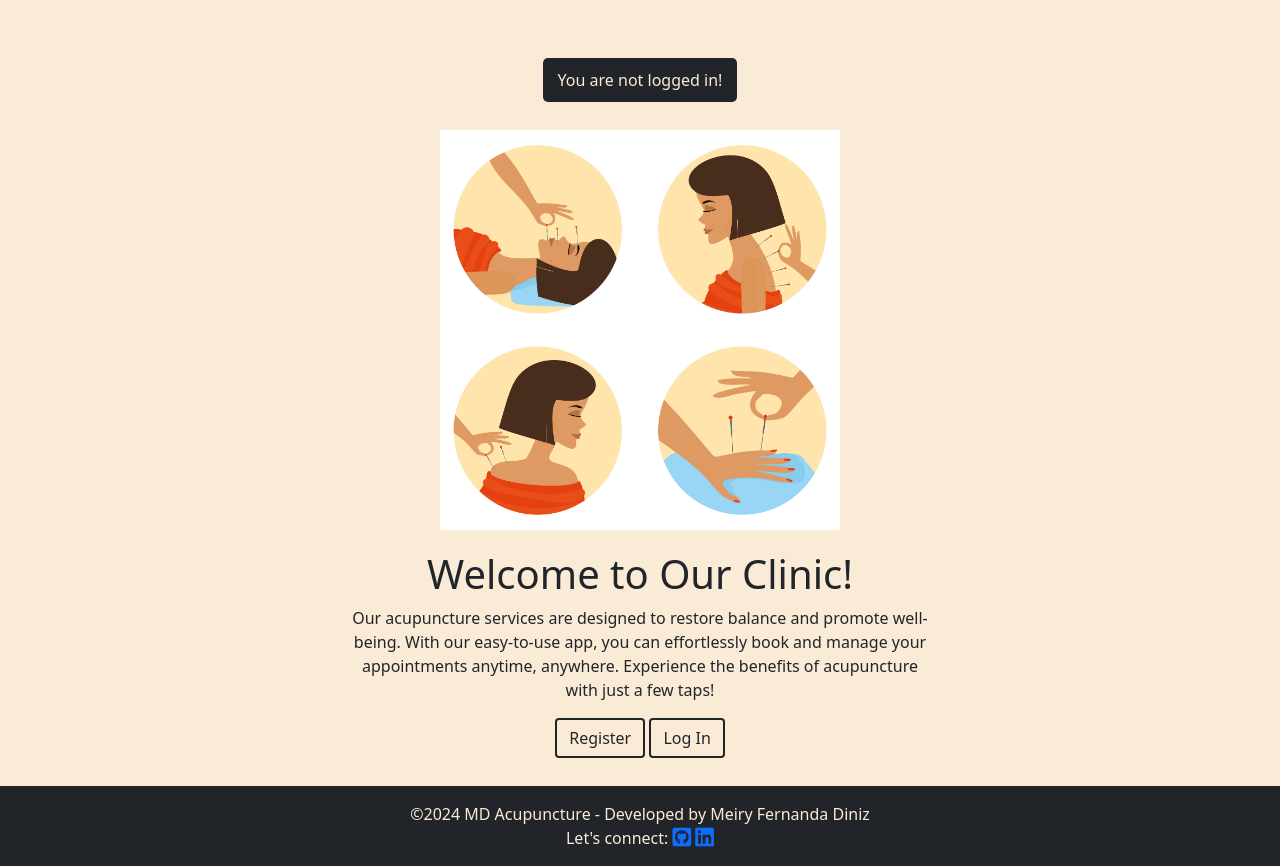
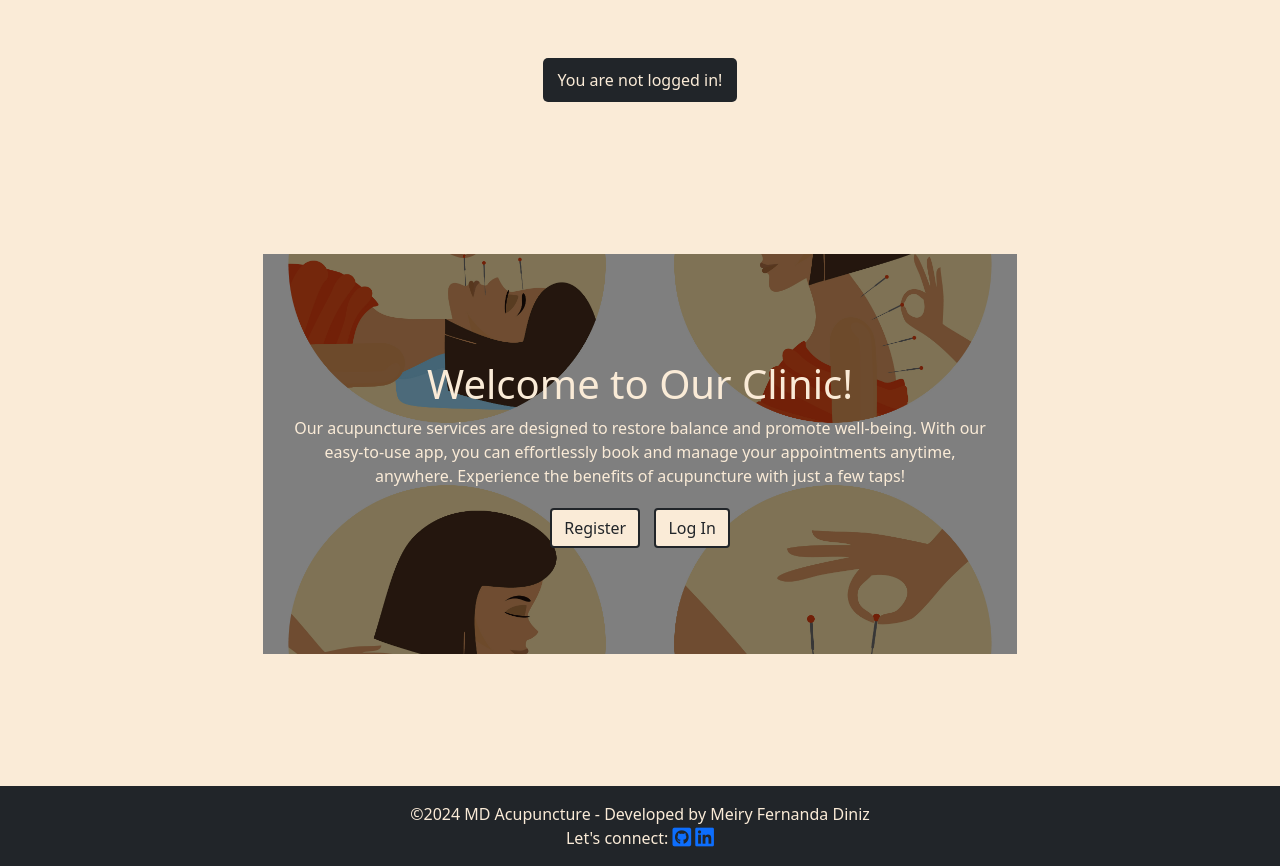
Before and after one commit to MeiryDiniz/md-acupuncture, a Django app: page / in a window 1280 px wide. Shown: the part 56-922 px from the top of the page. Run offline with Django 5.2, Linux system fonts and the light colour scheme.

Commit message:
Have hero section styled.

```diff
--- a/booking/templates/booking/index.html
+++ b/booking/templates/booking/index.html
@@ -10,30 +10,30 @@
     <button type="button" class="btn-close" data-bs-dismiss="alert" aria-label="Close"></button>
 </div>
 {% endif %}
-<img src="{% static 'images/booking/image1.jpg' %}" alt="Welcome Image" width="400">
-<!-- index.html content starts here -->
-<div class="index-content">
+
+<!-- Hero Section with Background Image -->
+<div class="hero-section">
+    <div class="overlay"></div> <!-- Semi-transparent dark overlay -->
+    <div class="hero-content">
         <h1>Welcome to Our Clinic!</h1>
-    <p>Our acupuncture services are designed to restore balance and promote well-being. With our easy-to-use app, you
-        can
-        effortlessly book and manage your appointments anytime, anywhere. Experience the benefits of acupuncture with
-        just a
-        few taps!</p>
+        <p>Our acupuncture services are designed to restore balance and promote well-being. With our easy-to-use app,
+            you can effortlessly book and manage your appointments anytime, anywhere. Experience the benefits of acupuncture with just a few taps!</p>
+
         {% if user.is_authenticated %}
         <div class="index-buttons-pg">
-        <button class="btn btn-primary" id="view-appointments-btn" data-url="{% url 'patients_page' %}">View Your
-            Appointments</button>
-        <button class="btn btn-primary" id="booking-appointment-btn" data-url="{% url 'booking_appointment' %}">Book an
-            Appointment</button>
+            <button class="btn btn-primary" id="view-appointments-btn" data-url="{% url 'patients_page' %}">View Your Appointments</button>
+            <button class="btn btn-primary" id="booking-appointment-btn" data-url="{% url 'booking_appointment' %}">Book an Appointment</button>
             <button class="btn btn-primary" id="logout-btn" data-url="{% url 'account_logout' %}">Log Out</button>
+        </div>
         {% else %}
+        <div class="index-buttons-pg">
             <button class="btn btn-primary" id="register-btn" data-url="{% url 'account_signup' %}">Register</button>
             <button class="btn btn-primary" id="login-btn" data-url="{% url 'account_login' %}">Log In</button>
         </div>
+        {% endif %}
+    </div>
 </div>
 
-{% endif %}
-<!-- index.html content ends here -->
 {% endblock %}
 
 {% block extras %}
--- a/static/css/style.css
+++ b/static/css/style.css
@@ -1,3 +1,42 @@
+/* Hero Section */
+.hero-section {
+   position: relative;
+   width: 70%;
+   height: 50vh; /* Full-screen height */
+   background: url('../images/booking/image1.jpg') no-repeat center center/cover;
+   display: flex;
+   justify-content: center;
+   align-items: center;
+   text-align: center;
+   color: antiquewhite;
+   padding: 20px;
+}
+
+/* Semi-transparent dark overlay */
+.hero-section .overlay {
+   position: absolute;
+   top: 0;
+   left: 0;
+   width: 100%;
+   height: 100%;
+   background: rgba(0, 0, 0, 0.5); /* Dark overlay with transparency */
+}
+
+/* Centered Content */
+.hero-content {
+   position: relative;
+   z-index: 1;
+   max-width: 700px;
+}
+
+/* Buttons */
+.index-buttons-pg {
+   margin-top: 20px;
+}
+
+.index-buttons-pg button {
+   margin: 10px;
+}
 .logo, .custom-text-color, .navbar-light .navbar-nav .nav-link {
    color: antiquewhite;
 }
@@ -171,7 +210,7 @@ main {
 }
 
 /* Index Page Style */
-.index-content {
+/* .index-content {
    text-align: center;
    padding: 20px 30px;
    width: 100%;
@@ -180,9 +219,9 @@ main {
 
 .index-content h1 {
    text-align: center;
-}
+} */
 
-/* Log Out Page Style */
+/* Log Out, Log In, Sigup, Password Reset and delete Page Style */
 /* Full-page container for centering logout content */
 .logout-container,
 .login-container,
@@ -196,7 +235,7 @@ main {
    background-color: antiquewhite;
 }
 
-/* Content box styling for logout page */
+/* Content styling for Log Out, Log In, Sigup, Password Reset and delete Page */
 .logout-content,
 .login-content,
 .signup-content,
@@ -211,10 +250,9 @@ main {
    max-width: 400px;
 }
 
-/* Header for logout page */
+/* Header for logout, login and signup page */
 .logout-content h1,
 .login-content h1,
-.signup-content h1,
 .signup-content h1 {
    font-size: 2rem;
    font-weight: bold;
```
Lines whose indentation alone changed are shown as unchanged.
